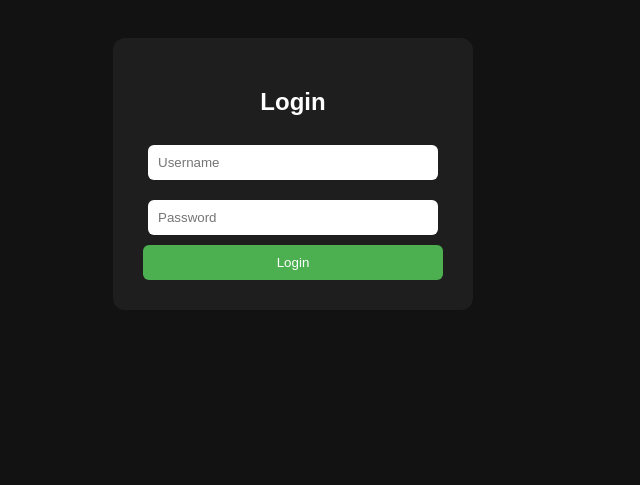
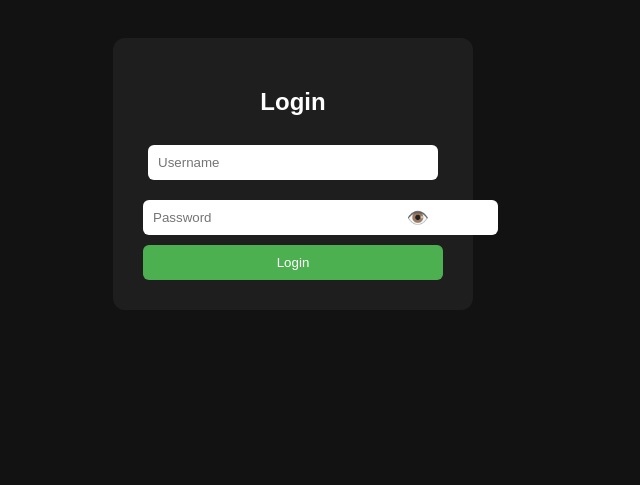
Before and after one commit to Apoorva-22/ManoSamvada, a Flask app: page /login in a window 1280 px wide. Shown: the part 234-719 px from the top of the page, without its empty margins (347-987 px from the left). Run offline with Flask 3, Linux system fonts and the light colour scheme; some libraries are stand-ins or nearby versions.

Commit message:
Update login.html

```diff
--- a/templates/login.html
+++ b/templates/login.html
@@ -20,6 +20,26 @@ body {
     border-radius: 12px;
     width: 300px;
     text-align: center;
+}
+
+    .password-wrap{
+    position:relative;
+    width:100%;
+}
+
+.password-wrap input{
+    width:100%;
+    padding-right:45px;
+}
+
+.eye-btn{
+    position:absolute;
+    right:14px;
+    top:50%;
+    transform:translateY(-50%);
+    cursor:pointer;
+    font-size:18px;
+    user-select:none;
 }
 
 input {
@@ -52,7 +72,16 @@ button:hover {
     <h2>Login</h2>
 
     <input type="text" id="username" placeholder="Username">
-    <input type="password" id="password" placeholder="Password">
+    <div class="password-wrap">
+        <input
+            type="password"
+            id="password"
+            placeholder="Password"
+            onkeydown="handleLoginKey(event)"
+        >
+
+        <span class="eye-btn" onclick="togglePassword()">👁️</span>
+    </div>
 
     <button onclick="login()">Login</button>
 </div>
```
